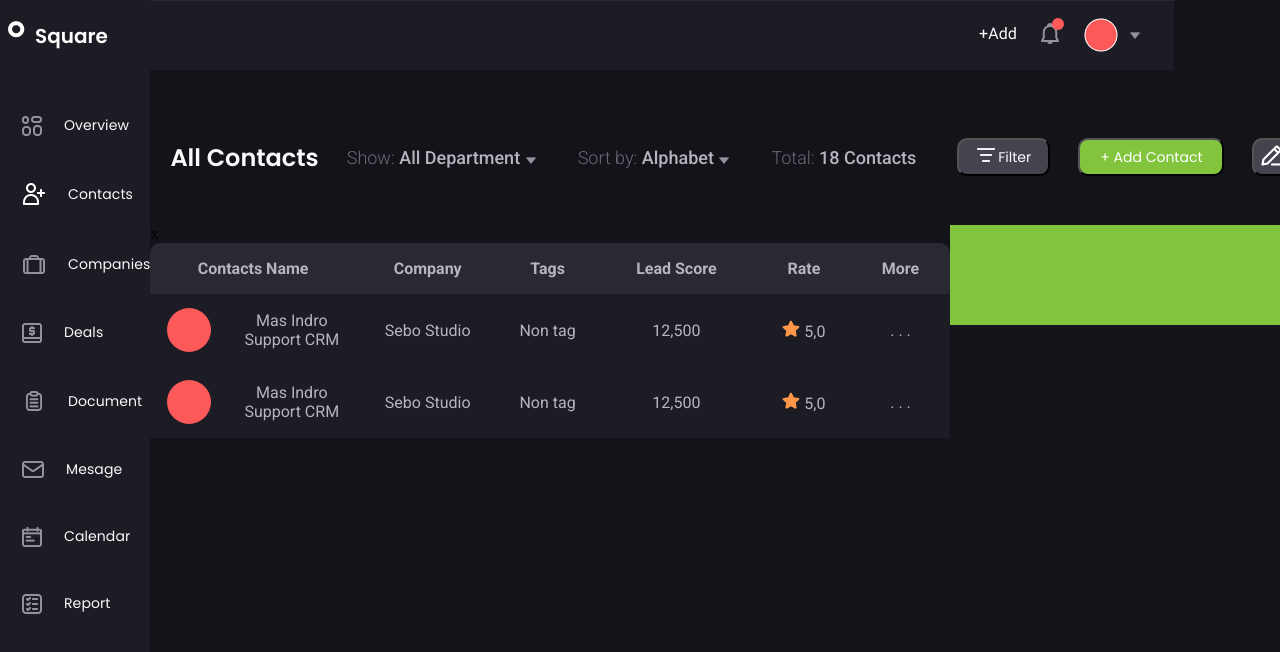
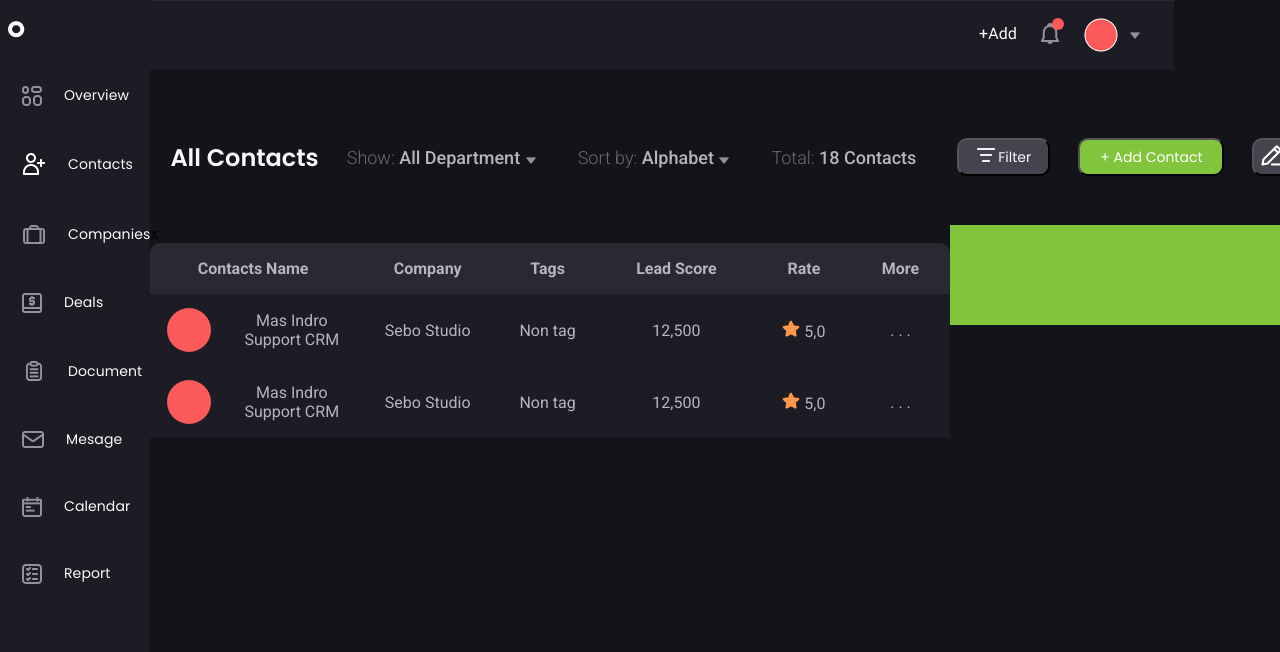
Before and after one commit to puga23/admin-panel, a plain HTML site: page index.html in a window 1280 px wide. Shown: the top 652 px of the page. Drawn offline with Linux system fonts and the light colour scheme.

Commit message:
Update index.html

```diff
--- a/index.html
+++ b/index.html
@@ -16,7 +16,7 @@
 
         </div>
 
-        <h1 class="logo-h1">Square</h1>
+
       </div>
       <ul>
         <li><img src="/img/ic_Dashboard.png" alt="icon" />Overview</li>
```
